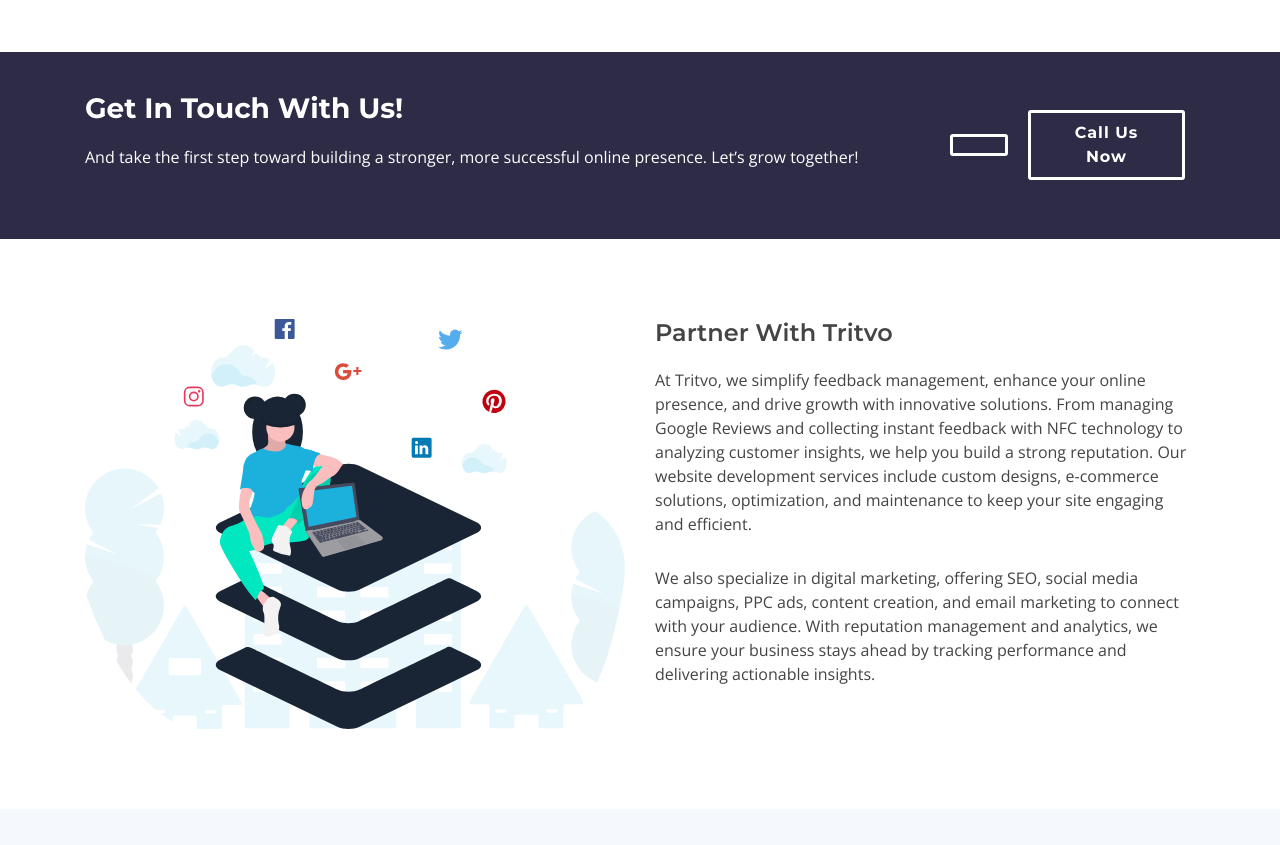
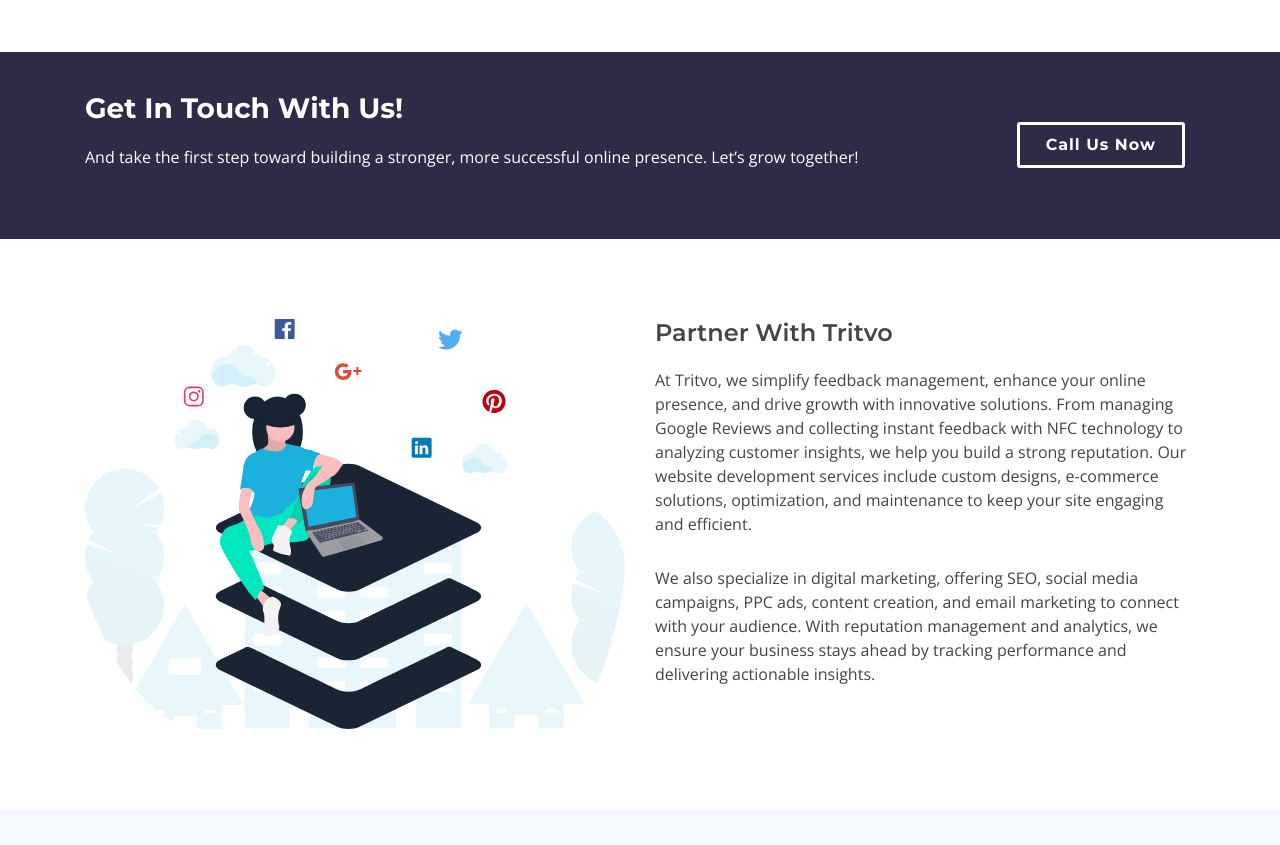
Before and after one commit to noorali555/tritvo, a plain HTML site: page index.html in a window 1280 px wide. Shown: the part 3540-4385 px from the top of the page. Drawn offline with nearby package versions, Linux system fonts and the light colour scheme; files whose address does not match are found by name.

Commit message:
Update index.html

```diff
--- a/index.html
+++ b/index.html
@@ -285,7 +285,7 @@
             <p class="cta-text"> And take the first step toward building a stronger, more successful online presence. Let’s grow together!</p>
           </div>
           <div class="col-lg-3 cta-btn-container text-center">
-            <a class="cta-btn align-middle" href="tel:+919225583434"> <a class="cta-btn align-middle" href="tel:+918668342847">Call Us Now</a>
+            <a class="cta-btn align-middle" href="tel:+919225583434"> Call Us Now</a>
           </div>
         </div>
 
```
